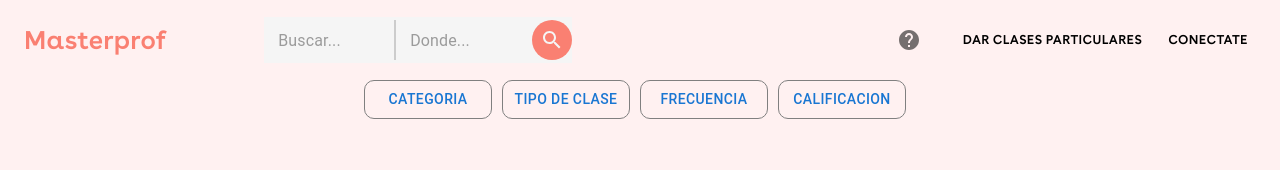
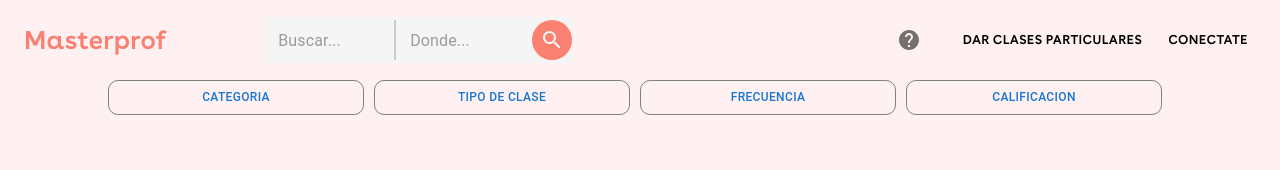
Before and after one commit to Shacklers/Aplicaciones-Interactivas, a React (Create React App) app: page /Catalog in a window 1280 px wide. Shown: the top 170 px of the page. Built offline with nearby package versions, Linux system fonts and the light colour scheme.

Commit message:
se cambio el label de los inputs de login con los datos de cuenta

```diff
--- a/src/views/Catalog.js
+++ b/src/views/Catalog.js
@@ -156,11 +156,12 @@ function Catalog() {
             <Button
               sx={{
                 border: "1px solid grey",
-                width: { xs: "40%", md: "10%" },
+                width: { xs: "40%", md: "20%" ,l:'10%' },
                 borderRadius: "10px",
+                fontSize: { xs: "12px", md: "12px", l:'15px'}
               }}
-              style={{ fontSize: { xs: "11px", md: "15px" } }}
-              onClick={() => handleOpen(item.button)}
+              style={{  }}
+
               key={index}
             >
               {item.button}
--- a/src/views/Login.js
+++ b/src/views/Login.js
@@ -103,9 +103,10 @@ export default function Login() {
                 required
                 fullWidth
                 id="email"
-                label="Email Address"
+               // label="Email Address"
                 name="email"
                 autoComplete="email"
+                value = 'juan@gmail.com'
                 autoFocus
               />
               <TextField
@@ -113,7 +114,7 @@ export default function Login() {
                 required
                 fullWidth
                 name="password"
-                label="Password"
+               // label="Password"
                 type="password"
                 id="password"
                 autoComplete="current-password"
```
